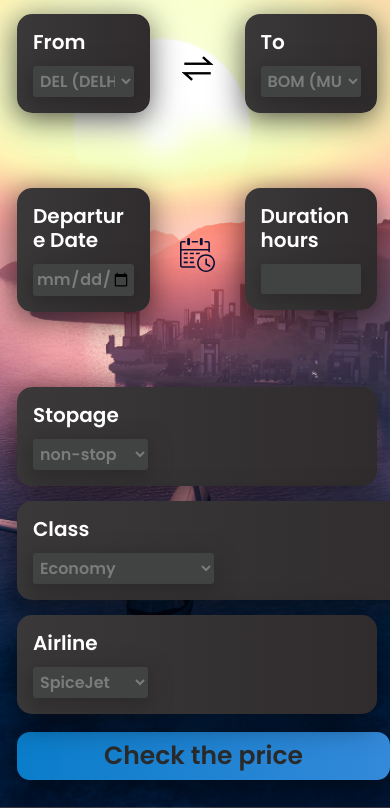
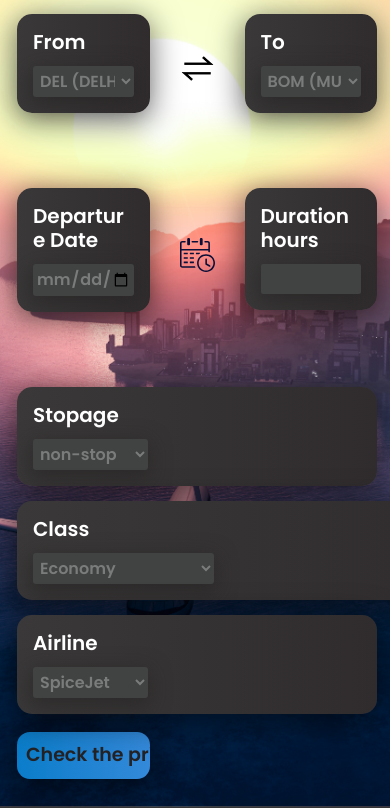
Before and after one commit to laiz-in/flightpriceWEBAPP, a Flask app: page / in a window 390 px wide; the page is wider, and only the part inside the window is pictured. Shown: the part 124-932 px from the top of that part. Run offline with Flask 2, Linux system fonts and the light colour scheme; some libraries are stand-ins or nearby versions.

Commit message:
edited requirements.txt

```diff
--- a/src/data_ingestion.py
+++ b/src/data_ingestion.py
@@ -2,10 +2,6 @@
 import sys
 from exception import CustomException
 from logger import logging
-from data_transformation import DataTransformation
-from data_transformation import DataTransformationConfig
-# from model_training import ModelTrainerConfig
-# from model_training import ModelTrainer
 import pandas as pd
 from sklearn.model_selection import train_test_split
 from dataclasses import dataclass
--- a/static/styles.css
+++ b/static/styles.css
@@ -262,15 +262,16 @@
   margin-left: 0px;
 }
 #button{
-  font-size: 25px;
+  font-size: 19px;
   margin-top: 18px;
-  padding: 5px;
-  width: 60%;
+  padding: 9px;
+  width: 30%;
+  min-width: 37%;
   justify-content: center;
   margin-left: 0px;
   background: linear-gradient(to right,rgb(10, 125, 202),rgb(52, 137, 218));
   font-family: 'Poppins', sans-serif;
-  color: #2b2a2b;
+  color: #242224;
 
 }
 .card{
```
Also changed, not shown: requirements.txt (+56 -7 lines), src/model_training.py (deleted).
